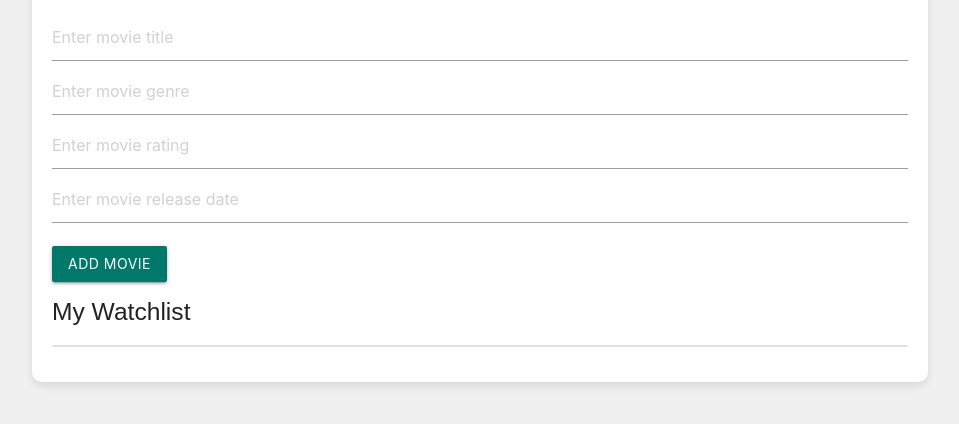
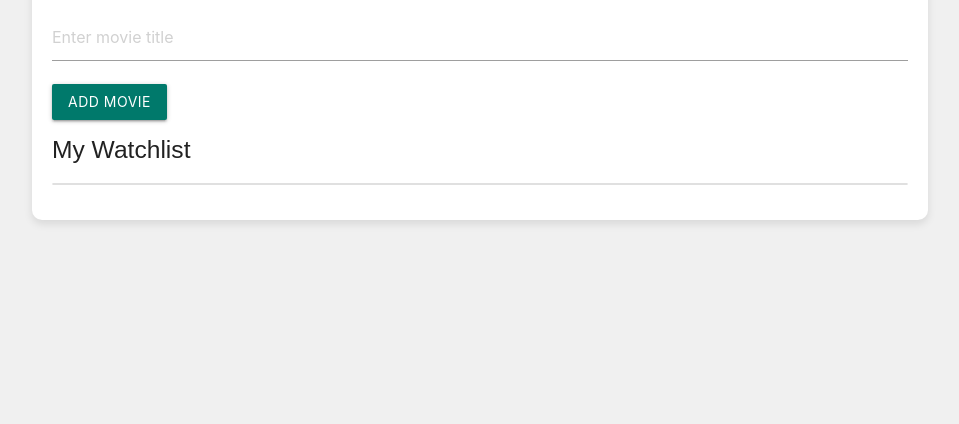
Before and after one commit to wyatt4543/McDonnell_INF651, a plain HTML site: page MovieWatchList/index.html in a window 1280 px wide. Shown: the part 150-574 px from the top of the page, without its empty margins (160-1119 px from the left). Drawn offline with nearby package versions, Linux system fonts and the light colour scheme.

Commit message:
Upload Completed MovieWatchList

```diff
--- a/MovieWatchList/index.html
+++ b/MovieWatchList/index.html
@@ -25,24 +25,6 @@
           class="validate"
           placeholder="Enter movie title"
         />
-        <input
-            id="movie-genre"
-            type="text"
-            class="validate"
-            placeholder="Enter movie genre"
-        />
-          <input
-            id="movie-rating"
-            type="text"
-            class="validate"
-            placeholder="Enter movie rating"
-        />
-        <input
-            id="movie-release-date"
-            type="text"
-            class="validate"
-            placeholder="Enter movie release date"
-        />
       </div>
       <button
         id="add-movie-btn"
--- a/MovieWatchList/js/main.js
+++ b/MovieWatchList/js/main.js
@@ -14,12 +14,15 @@ let watchlist = {
             let movieElement = document.createElement("li");
             movieElement.className = "collection-item";
 
-            movieElement.innerHTML = `Movie: ${movie.name} Genre: ${movie.genre}<button onclick=watchlist.removeMovie(${index}) id="remove-movie-btn" class="remove-btn" type="button">
+            movieElement.innerHTML = `Movie: ${movie.name}
+            <button onclick=watchlist.removeMovie(${index}) id="remove-movie-btn" class="remove-btn" type="button">
             Mark As Watched</button>`;
             moviesList.appendChild(movieElement);
         });
     },
 
+
+    //Method to remove a movie from the watchlist
     removeMovie(index) {
         this.movies.splice(index, 1);
         this.displayMovies();
```
